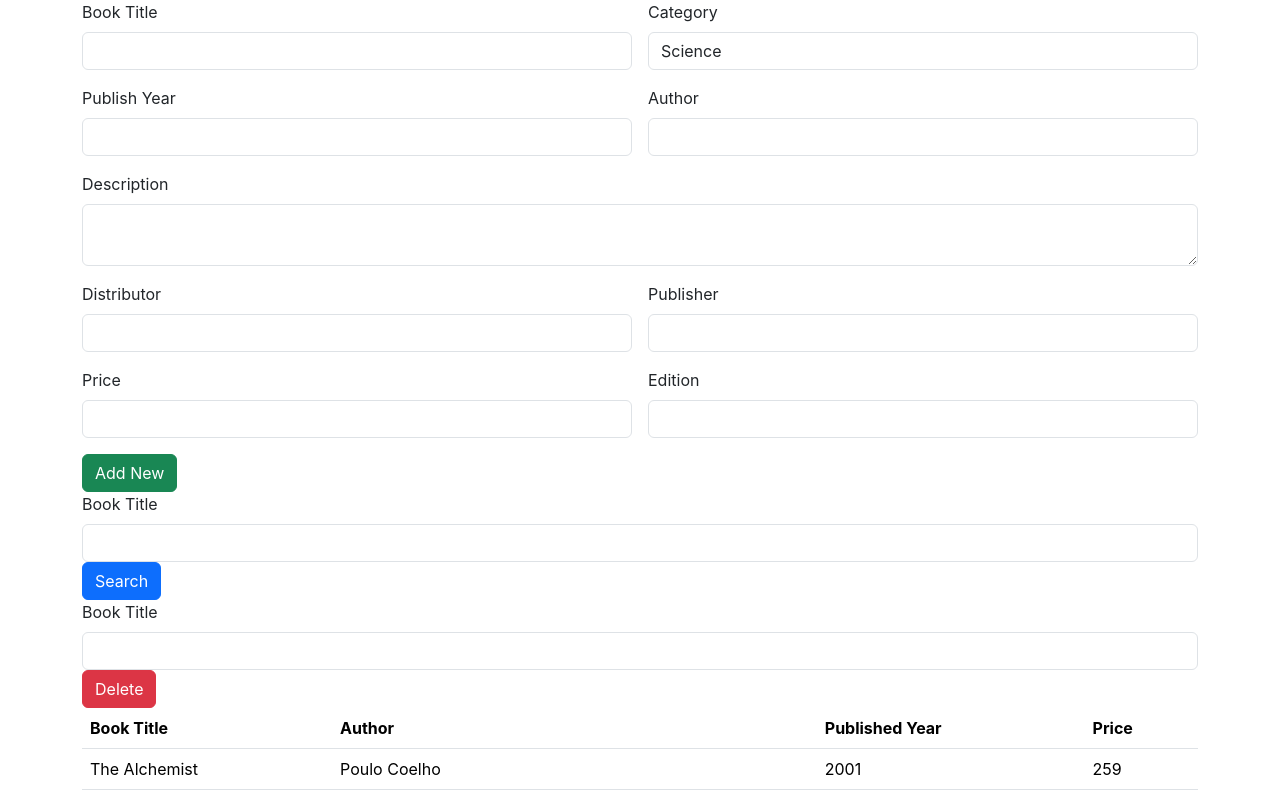
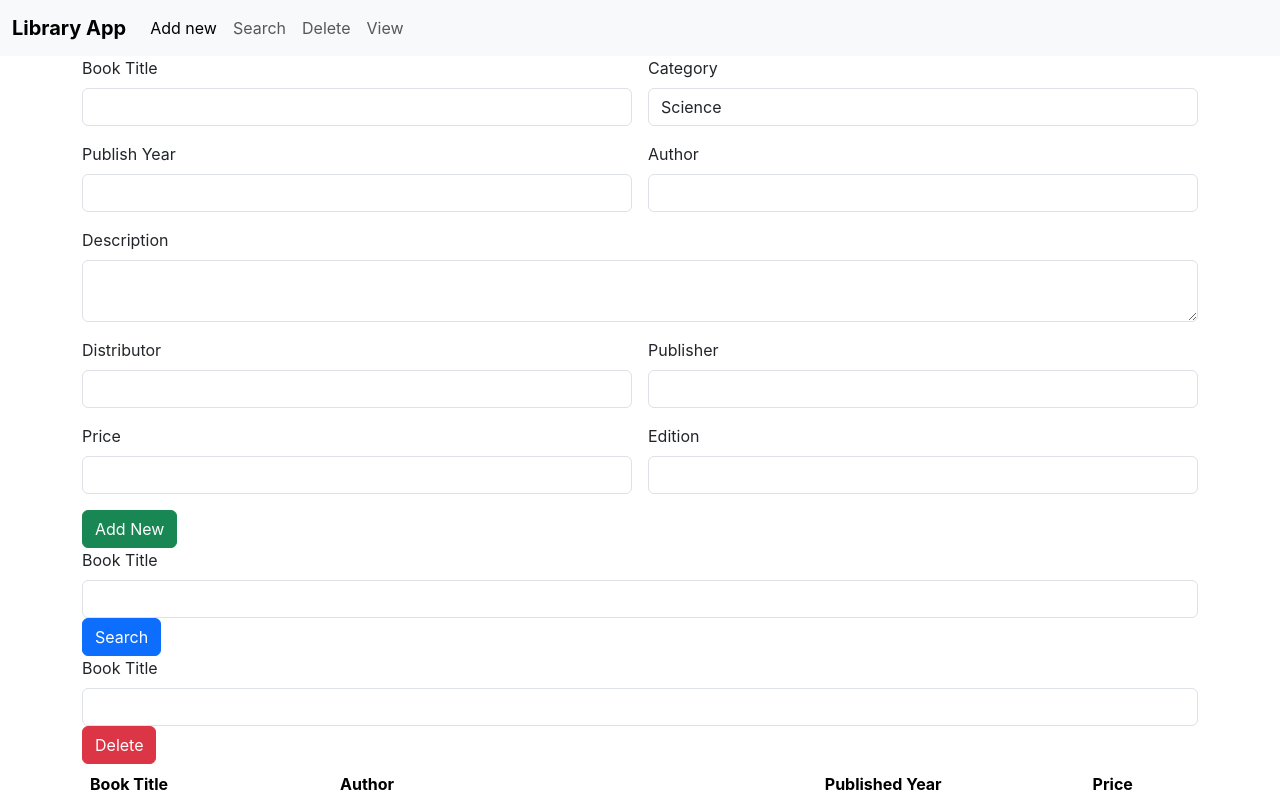
Before and after one commit to harianchery/Library-app-React, a React (Create React App) app: page / in a window 1280 px wide. Shown: the top 800 px of the page. Built offline with nearby package versions, Linux system fonts and the light colour scheme.

Commit message:
Added Navbar

```diff
--- a/package.json
+++ b/package.json
@@ -8,6 +8,7 @@
     "@testing-library/user-event": "^13.5.0",
     "react": "^18.3.1",
     "react-dom": "^18.3.1",
+    "react-router-dom": "^6.23.1",
     "react-scripts": "5.0.1",
     "web-vitals": "^2.1.4"
   },
--- a/src/components/AddBook.jsx
+++ b/src/components/AddBook.jsx
@@ -1,8 +1,10 @@
 import React from 'react'
+import Navbar from './Navbar'
 
 const AddBook = () => {
   return (
     <div>
+        <Navbar/>
                 <div className="container">
                     <div className="row">
                         <div className="col col-12 col-sm-12 col-md-12 col-lg-12 col-xl-12 col-xxl-12">
--- /dev/null
+++ b/src/components/Navbar.jsx
@@ -0,0 +1,35 @@
+import React from 'react'
+
+const Navbar = () => {
+  return (
+    <div>
+        <nav class="navbar navbar-expand-lg bg-body-tertiary">
+  <div class="container-fluid">
+    <a class="navbar-brand" href="#"><b>Library App</b></a>
+    <button class="navbar-toggler" type="button" data-bs-toggle="collapse" data-bs-target="#navbarNav" aria-controls="navbarNav" aria-expanded="false" aria-label="Toggle navigation">
+      <span class="navbar-toggler-icon"></span>
+    </button>
+    <div class="collapse navbar-collapse" id="navbarNav">
+      <ul class="navbar-nav">
+        <li class="nav-item">
+          <a class="nav-link active" aria-current="page" href="#">Add new</a>
+        </li>
+        <li class="nav-item">
+          <a class="nav-link" href="#">Search</a>
+        </li>
+        <li class="nav-item">
+          <a class="nav-link" href="#">Delete</a>
+        </li>
+        <li class="nav-item">
+          <a class="nav-link" href="">View </a>
+        </li>
+      </ul>
+    </div>
+  </div>
+</nav>
+
+    </div>
+  )
+}
+
+export default Navbar
```
Also changed, not shown: 1 other file (tests, documents, lock files or other folders).
